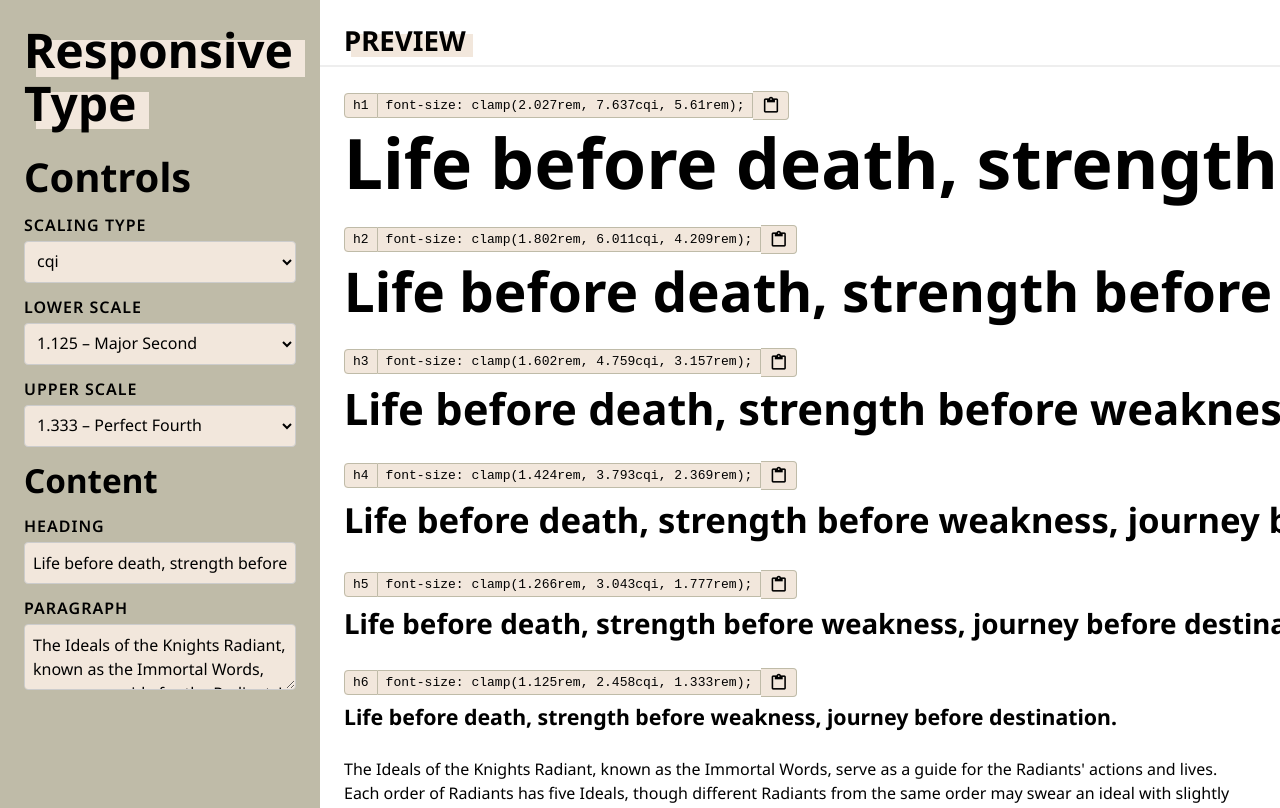
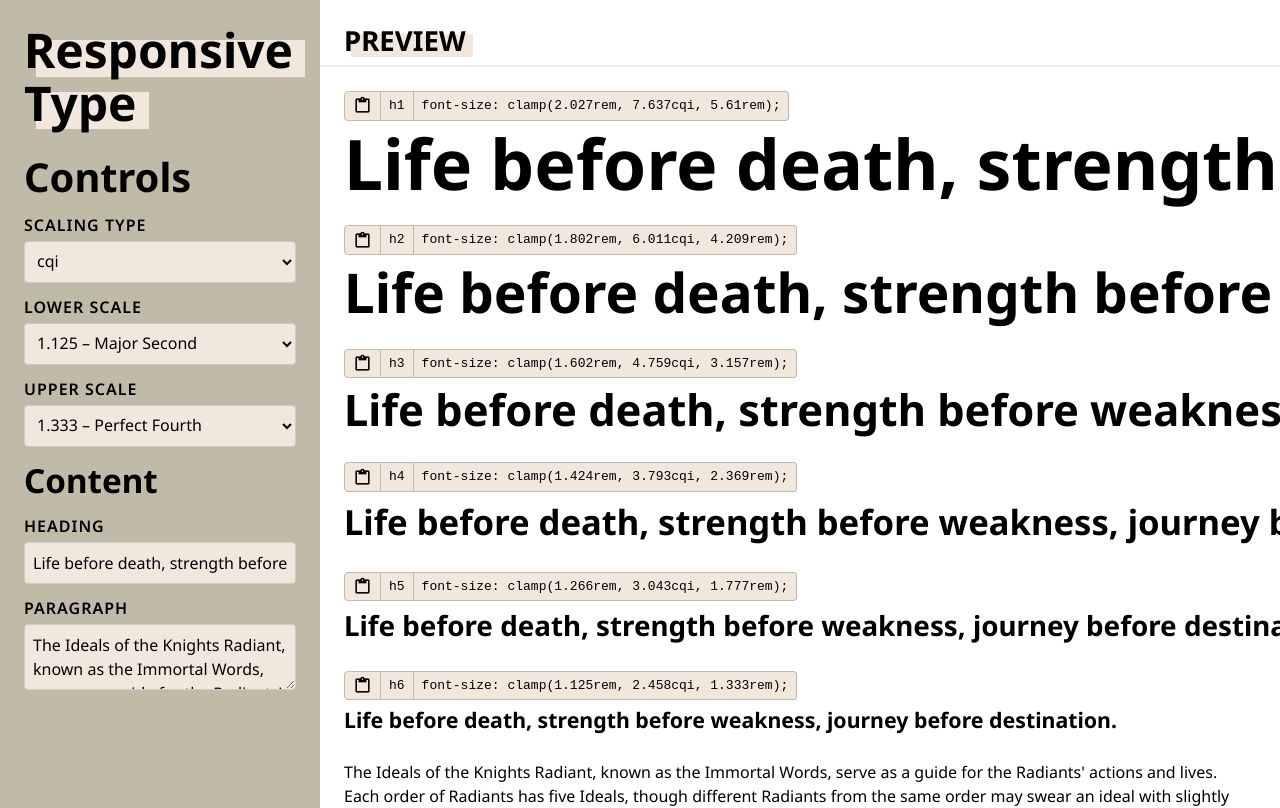
Before and after one commit to arobillard/responsive-type, a Next.js app: page / in a window 1280 px wide. Shown: the top 808 px of the page. Built offline with nearby package versions, Linux system fonts and the light colour scheme.

Commit message:
Re-order elements in FontSizeCopyLine so that copy button is always visible if there is overflow

```diff
--- a/src/app/components/FontSizeCopyLine/FontSizeCopyLine.jsx
+++ b/src/app/components/FontSizeCopyLine/FontSizeCopyLine.jsx
@@ -19,8 +19,6 @@ export default function FontSizeCopyLine({ tag, font_size }) {
 
   return (
     <div className={fontSizeCopyLine.fontSizeCopyLine}>
-      <code className={fontSizeCopyLine.fontSizeCopyLine_code}>{tag}</code>
-      <code className={fontSizeCopyLine.fontSizeCopyLine_code}>{cssCode}</code>
       <button
         className={`${fontSizeCopyLine.fontSizeCopyLine_copy}${
           hasBeenCopied ? ` ${fontSizeCopyLine.fontSizeCopyLine_copied}` : ''
@@ -35,6 +33,8 @@ export default function FontSizeCopyLine({ tag, font_size }) {
         </i>
         <ScreenReaderText>Copy {tag} font-size CSS code</ScreenReaderText>
       </button>
+      <code className={fontSizeCopyLine.fontSizeCopyLine_code}>{tag}</code>
+      <code className={fontSizeCopyLine.fontSizeCopyLine_code}>{cssCode}</code>
     </div>
   );
 }
--- a/src/app/components/FontSizeCopyLine/fontSizeCopyLine.module.css
+++ b/src/app/components/FontSizeCopyLine/fontSizeCopyLine.module.css
@@ -1,5 +1,6 @@
 .fontSizeCopyLine {
   margin-block-end: var(--spacer-xs);
+  display: flex;
 }
 
 .fontSizeCopyLine_code {
@@ -8,6 +9,7 @@
   background-color: var(--color-secondary);
   border: 0.0625rem solid var(--color-primary);
   vertical-align: middle;
+  white-space: nowrap;
 }
 
 .fontSizeCopyLine_code:has(+ code, + button) {
@@ -15,6 +17,7 @@
   border-end-end-radius: 0;
 }
 
+.fontSizeCopyLine_copy + .fontSizeCopyLine_code,
 .fontSizeCopyLine_code + .fontSizeCopyLine_code {
   border-start-start-radius: 0;
   border-end-start-radius: 0;
@@ -25,10 +28,11 @@
   padding: var(--spacer-xs) var(--spacer-s);
   background-color: var(--color-secondary);
   border: 0.0625rem solid var(--color-primary);
-  border-radius: 0 var(--radius-small) var(--radius-small) 0;
-  border-inline-start: 0;
+  border-radius: var(--radius-small) 0 0 var(--radius-small);
   display: inline-flex;
+  align-items: center;
   vertical-align: middle;
+  white-space: nowrap;
 }
 
 .fontSizeCopyLine_copy:where(:hover, :focus-visible) {
```
